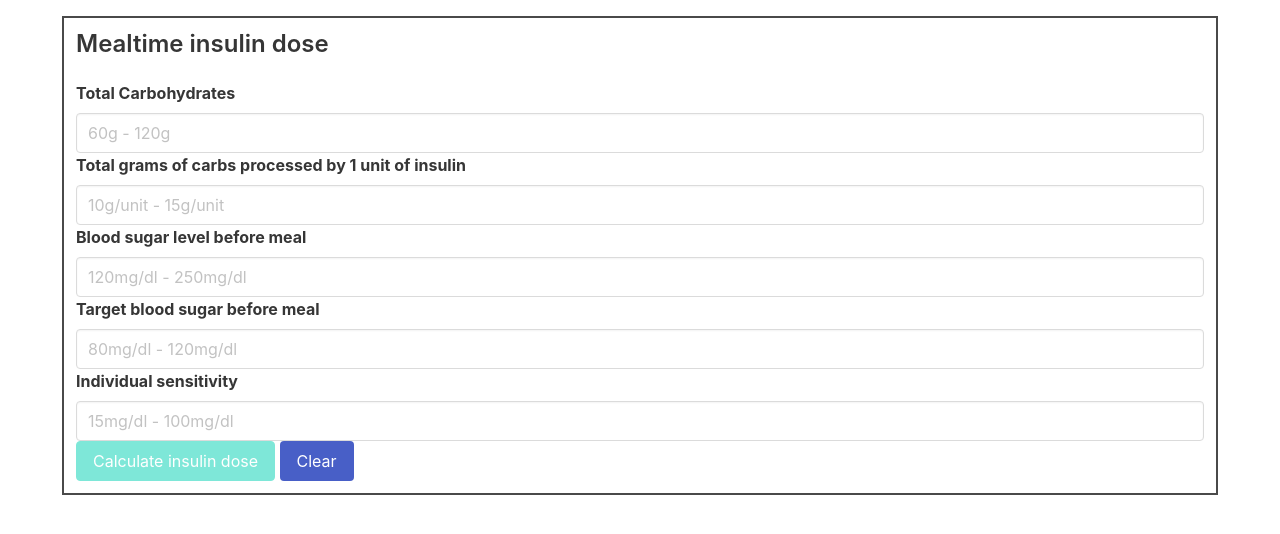
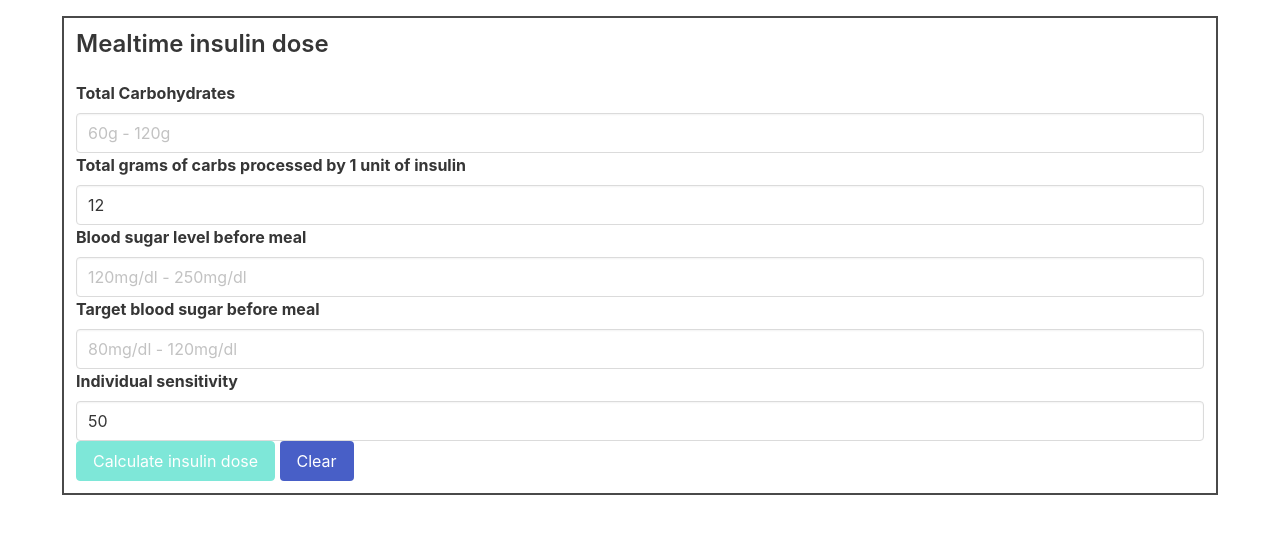
Before and after one commit to andrefrmacedo/SQD-TP1-Webapp, a Python web app: template app/templates/mealstandard.html in a window 1280 px wide. Shown: the part 135-669 px from the top of the page. Run offline with Jinja, Linux system fonts and the light colour scheme; the template is opened without the code that fills it, so the values that code supplies are empty; some libraries are stand-ins or nearby versions.

Commit message:
Modify: mealpersonal.html. Now has mandatory default values in form fields.

```diff
--- a/app/templates/mealstandard.html
+++ b/app/templates/mealstandard.html
@@ -1,5 +1,5 @@
 <!DOCTYPE html>
-<html lang="en">
+<html>
 <head>
     <title>Insulin Dose Calculator</title>
 
@@ -69,7 +69,7 @@
 
                 <label class="label">Total grams of carbs processed by 1 unit of insulin</label>
                 <p class="control">
-                    <input autocomplete="off" class="input" type="text" name="totalGrams" placeholder="10g/unit - 15g/unit" onkeyup="verifyField(10,15,event)">
+                    <input autocomplete="off" class="input" type="text" name="totalGrams" placeholder="10g/unit - 15g/unit" value="12" onkeyup="verifyField(10,15,event)">
                 </p>
 
                 <label class="label">Blood sugar level before meal</label>
@@ -84,7 +84,7 @@
 
                 <label class="label">Individual sensitivity</label>
                 <p class="control">
-                    <input autocomplete="off" class="input" type="text" name="sens" placeholder="15mg/dl - 100mg/dl" onkeyup="verifyField(15,100,event)">
+                    <input autocomplete="off" class="input" type="text" name="sens" placeholder="15mg/dl - 100mg/dl" value="50" onkeyup="verifyField(15,100,event)">
                 </p>
 
                 <p class="control">
```
